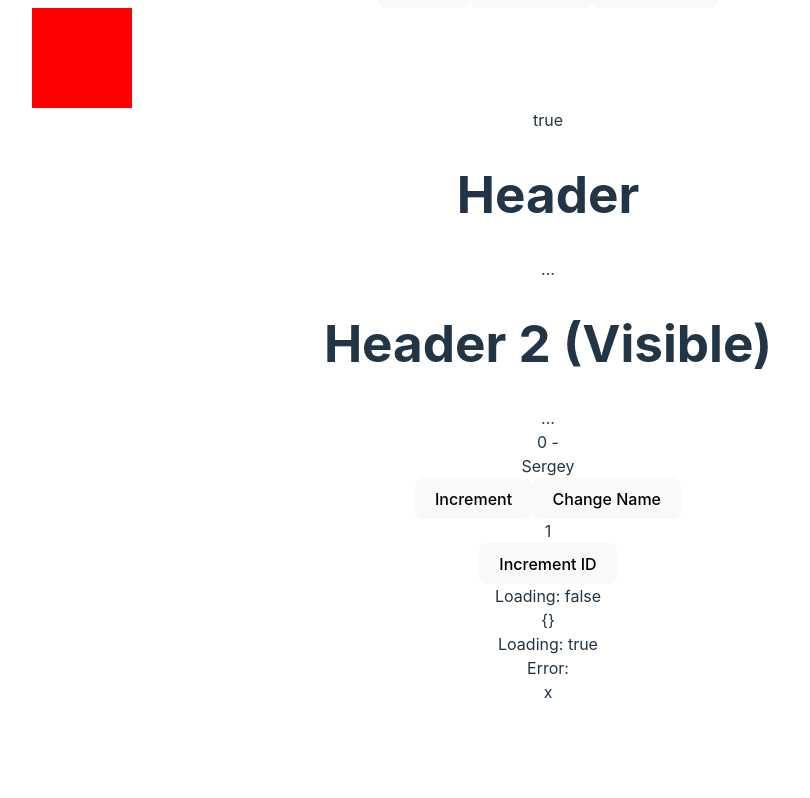
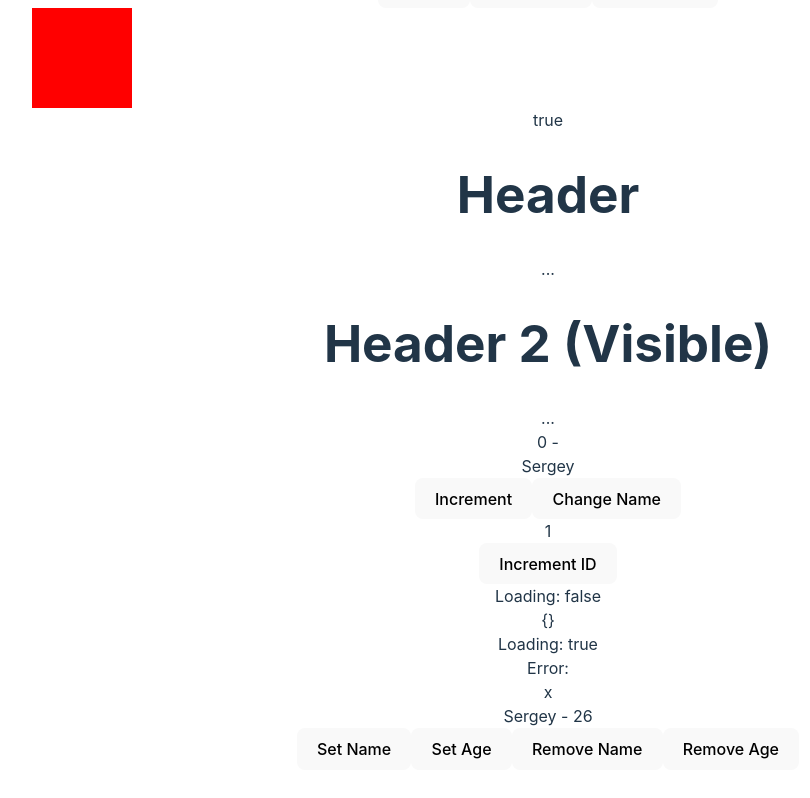
Before and after one commit to roll1226/react-custom-hooks, a React (Vite) app: page / in a window 1280 px wide. Shown: the part 587-1385 px from the top of the page, without its empty margins (92-902 px from the left). Before the commit the page ends 1323 px from the top, so only its background shows below. Built offline with nearby package versions, Linux system fonts and the light colour scheme; no server answers.

Commit message:
feat: useStorage

```diff
--- a/src/App.tsx
+++ b/src/App.tsx
@@ -7,6 +7,7 @@ import { useCopyToClipboard } from "./hooks/useCopyToClipboard";
 import { useDebounce } from "./hooks/useDebounce";
 import { useFetch } from "./hooks/useFetch";
 import { useHover } from "./hooks/useHover";
+import { useLocalStorage, useSessionStorage } from "./hooks/useStorage";
 import { useLocation } from "./hooks/useLocation";
 import { useLongPress } from "./hooks/useLongPress";
 import { useOnlineStatus } from "./hooks/useOnlineStatus";
@@ -88,6 +89,12 @@ function App() {
     error: locationError,
     data: locationData,
   } = useLocation();
+
+  const [sessionName, setSessionName, removeSessionName] = useSessionStorage(
+    "name",
+    "Sergey"
+  );
+  const [age, setAge, removeAge] = useLocalStorage("age", 26);
 
   return (
     <>
@@ -217,6 +224,16 @@ function App() {
           {locationData?.latitude} x {locationData?.longitude}
         </div>
       </div>
+
+      <div>
+        <div>
+          {sessionName} - {age}
+        </div>
+        <button onClick={() => setSessionName("John")}>Set Name</button>
+        <button onClick={() => setAge(40)}>Set Age</button>
+        <button onClick={removeSessionName}>Remove Name</button>
+        <button onClick={removeAge}>Remove Age</button>
+      </div>
     </>
   );
 }
--- /dev/null
+++ b/src/hooks/useStorage.tsx
@@ -0,0 +1,54 @@
+import {
+  Dispatch,
+  SetStateAction,
+  useCallback,
+  useEffect,
+  useState,
+} from "react";
+
+type UseStorageReturn<T> = [T, Dispatch<SetStateAction<T>>, () => void];
+type UseLocalStorage = <T>(key: string, defaultValue: T) => UseStorageReturn<T>;
+type UseSessionStorage = <T>(
+  key: string,
+  defaultValue: T
+) => UseStorageReturn<T>;
+type UseStorage = <T>(
+  key: string,
+  defaultValue: T,
+  storageObject: Storage
+) => UseStorageReturn<T>;
+
+export const useLocalStorage: UseLocalStorage = (key, defaultValue) => {
+  return useStorage(key, defaultValue, window.localStorage);
+};
+
+export const useSessionStorage: UseSessionStorage = (key, defaultValue) => {
+  return useStorage(key, defaultValue, window.sessionStorage);
+};
+
+const useStorage: UseStorage = <T,>(
+  key: string,
+  defaultValue: T,
+  storageObject: Storage
+): UseStorageReturn<T> => {
+  const [value, setValue] = useState<T>(() => {
+    const jsonValue = storageObject.getItem(key);
+    if (jsonValue != null) return JSON.parse(jsonValue);
+    if (typeof defaultValue === "function") {
+      return (defaultValue as () => T)();
+    } else {
+      return defaultValue;
+    }
+  });
+
+  useEffect(() => {
+    if (value === undefined) return storageObject.removeItem(key);
+    storageObject.setItem(key, JSON.stringify(value));
+  }, [key, value, storageObject]);
+
+  const remove = useCallback(() => {
+    setValue(undefined as unknown as T);
+  }, []);
+
+  return [value, setValue, remove];
+};
```
